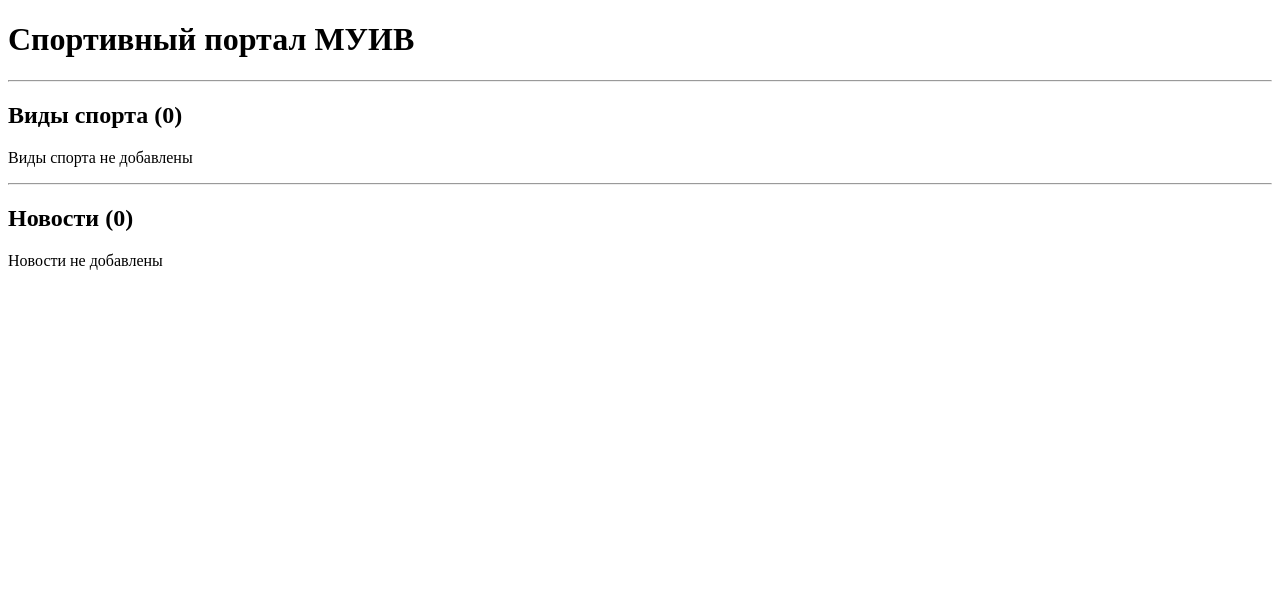
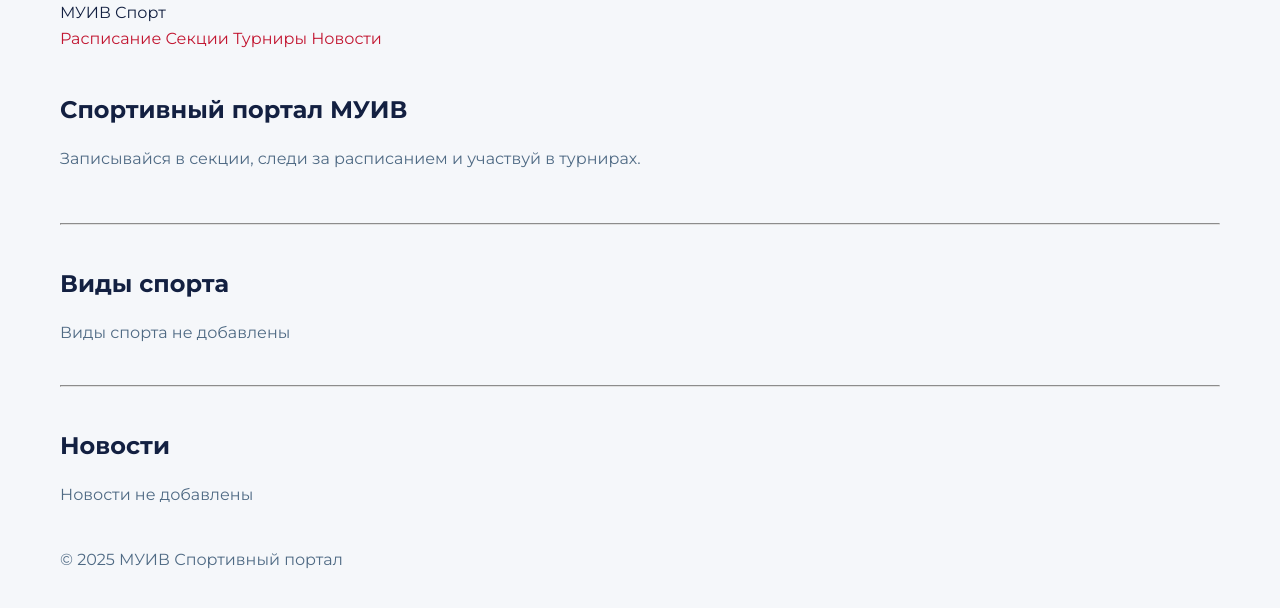
Before and after one commit to Dim-Dim-git/vitte-sport, a Django app: page / in a window 1280 px wide. Shown: the top 608 px of the page. Run offline with Django 5.2, Linux system fonts and the light colour scheme; data that the repository does not hold is empty.

Commit message:
Add CSS ADD index page with CSS and data from DB

```diff
--- a/config/settings.py
+++ b/config/settings.py
@@ -116,6 +116,7 @@ USE_TZ = True
 # https://docs.djangoproject.com/en/5.2/howto/static-files/
 
 STATIC_URL = 'static/'
+STATICFILES_DIRS = [BASE_DIR / 'static']
 
 # Default primary key field type
 # https://docs.djangoproject.com/en/5.2/ref/settings/#default-auto-field
--- /dev/null
+++ b/static/css/style.css
@@ -0,0 +1,28 @@
+:root {
+  --red:    #C21631;
+  --dark:   #132041;
+  --muted:  #4F6A84;
+  --border: #E0E0E0;
+  --bg:     #F5F7FA;
+  --white:  #FFFFFF;
+}
+
+* { box-sizing: border-box; margin: 0; padding: 0; }
+
+body {
+  font-family: 'Montserrat', sans-serif;
+  font-size: 16px;
+  color: var(--dark);
+  background: var(--bg);
+  line-height: 1.6;
+}
+
+.container {
+  max-width: 1200px;
+  margin: 0 auto;
+  padding: 0 20px;
+}
+
+h1, h2, h3 { font-weight: 700; margin-bottom: 16px; }
+p { color: var(--muted); margin-bottom: 12px; }
+a { color: var(--red); text-decoration: none; }
--- a/templates/index.html
+++ b/templates/index.html
@@ -1,37 +1,75 @@
+{% load static %}
 <!DOCTYPE html>
 <html lang="ru">
 <head>
   <meta charset="UTF-8">
-  <title>МУИВ Спорт — главная</title>
+  <meta name="viewport" content="width=device-width, initial-scale=1.0">
+  <link href="https://fonts.googleapis.com/css2?family=Montserrat:wght@400;600;700&display=swap" rel="stylesheet">
+  <link rel="stylesheet" href="{% static 'css/style.css' %}">
+  <title>МУИВ Спорт</title>
 </head>
 <body>
 
+  <!-- HEADER -->
+  <header>
+    <div class="container">
+      <div class="logo">МУИВ <span>Спорт</span></div>
+      <nav>
+        <a href="#">Расписание</a>
+        <a href="#">Секции</a>
+        <a href="#">Турниры</a>
+        <a href="#">Новости</a>
+      </nav>
+    </div>
+  </header>
+
+  <!-- ГЛАВНАЯ -->
+  <div class="container">
+
+    <section style="padding: 40px 0;">
       <h1>Спортивный портал МУИВ</h1>
+      <p>Записывайся в секции, следи за расписанием и участвуй в турнирах.</p>
+    </section>
 
-<hr>
+    <hr style="border-color: var(--border); margin-bottom: 40px;">
 
-<h2>Виды спорта ({{ sports.count }})</h2>
+    <!-- ВИДЫ СПОРТА -->
+    <section style="margin-bottom: 40px;">
+      <h2>Виды спорта</h2>
       {% for sport in sports %}
-  <div>
+        <div class="card" style="margin-bottom: 12px;">
           <h3>{{ sport.name }}</h3>
           <p>{{ sport.description }}</p>
         </div>
       {% empty %}
         <p>Виды спорта не добавлены</p>
       {% endfor %}
+    </section>
 
-<hr>
+    <hr style="border-color: var(--border); margin-bottom: 40px;">
 
-<h2>Новости ({{ news.count }})</h2>
+    <!-- НОВОСТИ -->
+    <section style="margin-bottom: 40px;">
+      <h2>Новости</h2>
       {% for item in news %}
-  <div>
+        <div class="card" style="margin-bottom: 12px;">
           <h3>{{ item.title }}</h3>
-    <p>{{ item.created|date:"d.m.Y" }}</p>
+          <p style="font-size: 12px; color: var(--muted);">{{ item.created|date:"d.m.Y" }}</p>
           <p>{{ item.content }}</p>
         </div>
       {% empty %}
         <p>Новости не добавлены</p>
       {% endfor %}
+    </section>
+
+  </div>
+
+  <!-- FOOTER -->
+  <footer>
+    <div class="container">
+      <p>© 2025 МУИВ Спортивный портал</p>
+    </div>
+  </footer>
 
 </body>
 </html>
```
Lines whose indentation alone changed are shown as unchanged.
